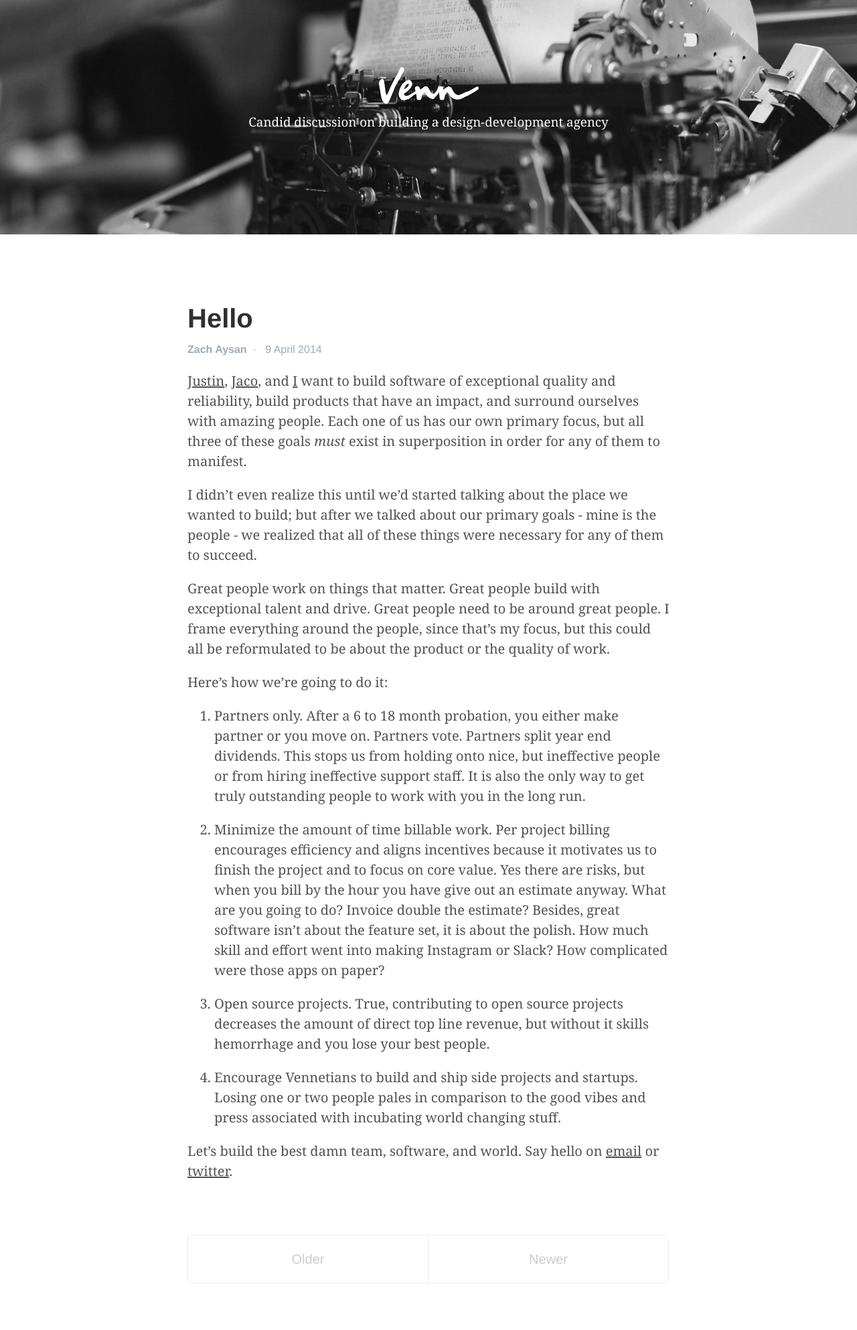
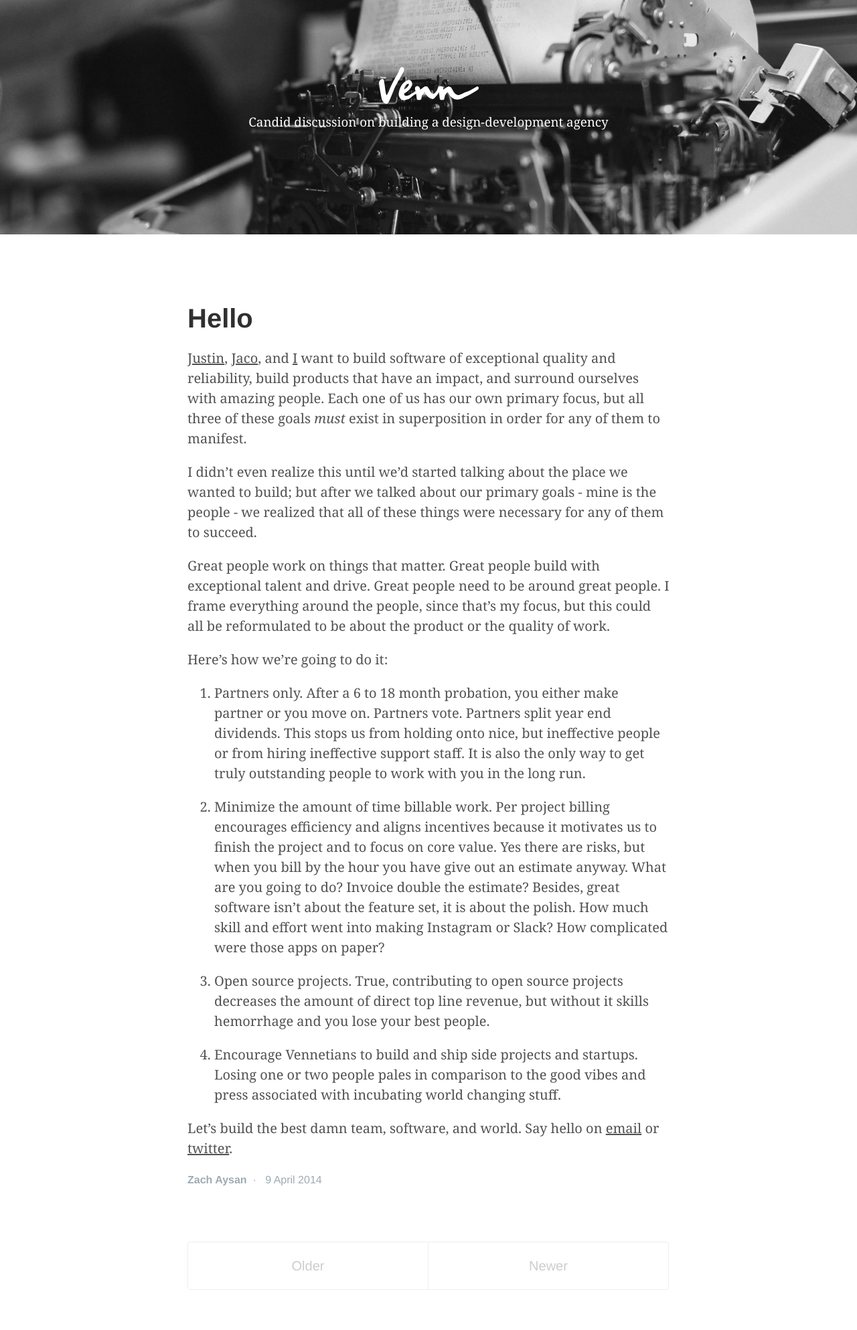
Before and after one commit to venn/blog, a Jekyll site: the page built from index.html, in a window 1280 px wide. Shown: the whole page at 67% size. Built offline with Jekyll 4.4.1, drawn with Linux system fonts in a browser that asks for light colours; Markdown is read by kramdown in place of the engine named in the settings; the list of posts is cut into pages by our own code.

Commit message:
add draft support

```diff
--- a/_config.yml
+++ b/_config.yml
@@ -14,7 +14,7 @@
   name:           Venn
   url:            http://venn.lc
 
-paginate:         1
+paginate:         5
 
 # Custom vars
 version:          1.0.0
--- a/_layouts/post.html
+++ b/_layouts/post.html
@@ -6,10 +6,11 @@
 
 <div class="post">
   <h1 class="post-title">{{ page.title }}</h1>
-  <span class="post-meta"><strong>{{ author.name }}</strong>&nbsp; &middot; &nbsp; {{ page.date | date: "%-d %B %Y" }}</span>
+  <div class="post-subtitle">{{ page.subtitle }}</div>
 
   <div class="post-content">
     {{ content }}
+    <span class="post-meta">{{ page.date | date: "%-d %B %Y" }}</span>
   </div>
 </div>
 
--- a/index.html
+++ b/index.html
@@ -5,6 +5,9 @@
 
 <div class="posts">
   {% for post in paginator.posts %}
+    {% if post.type != "draft" %}
+      {% assign author = site.authors[post.author] %}
+
       <div class="post">
         <h1 class="post-title">
           <a href="{{ post.url }}">
@@ -12,14 +15,15 @@
           </a>
         </h1>
 
-    {% assign author = site.authors[post.author] %}
-
-    <span class="post-meta"><strong>{{ author.name }}</strong>&nbsp; &middot; &nbsp; {{ post.date | date: "%-d %B %Y" }}</span>
+        <div class="post-subtitle">{{ post.subtitle }}</div>
 
         <div class="post-content">
           {{ post.content }}
+
+          <span class="post-meta"><strong>{{ author.name }}</strong>&nbsp; &middot;   &nbsp; {{ post.date | date: "%-d %B %Y" }}</span>
         </div>
       </div>
+    {% endif %}
   {% endfor %}
 </div>
 
--- a/public/css/poole.css
+++ b/public/css/poole.css
@@ -364,12 +364,21 @@
   margin-top: 0;
 }
 
+.post-subtitle {
+  font-size: 28px;
+  line-height: 38px;
+  font-family: "Helvetica Neue", Helvetica, Arial, sans-serif;
+  margin-bottom: 1.5rem;
+  margin-top: -0.5rem;
+  font-weight: 300;
+  color: #6a6a6a;
+}
+
 /* Meta data line below post title */
 .post-meta {
   font-family: "Helvetica Neue", Helvetica, Arial, sans-serif;
   display: block;
-  margin-top: -.5rem;
-  margin-bottom: 1rem;
+  margin-top: 1rem;
   color: #9EABB3;
   font-size: 0.8em;
 }
```
Also changed, not shown: _posts/2014-5-9-emberui.md (added, +9 -0 lines). Lines whose indentation alone changed are shown as unchanged.
